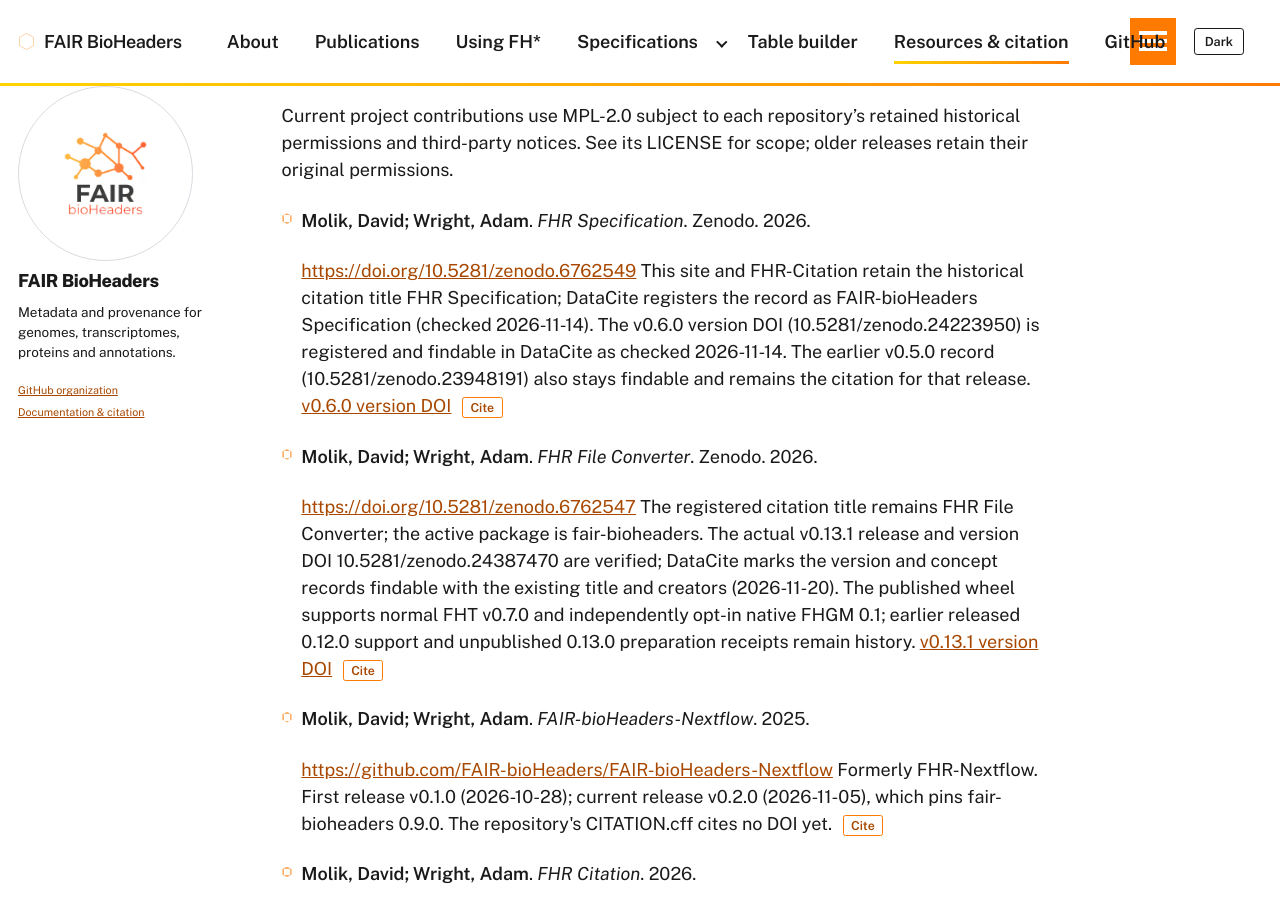
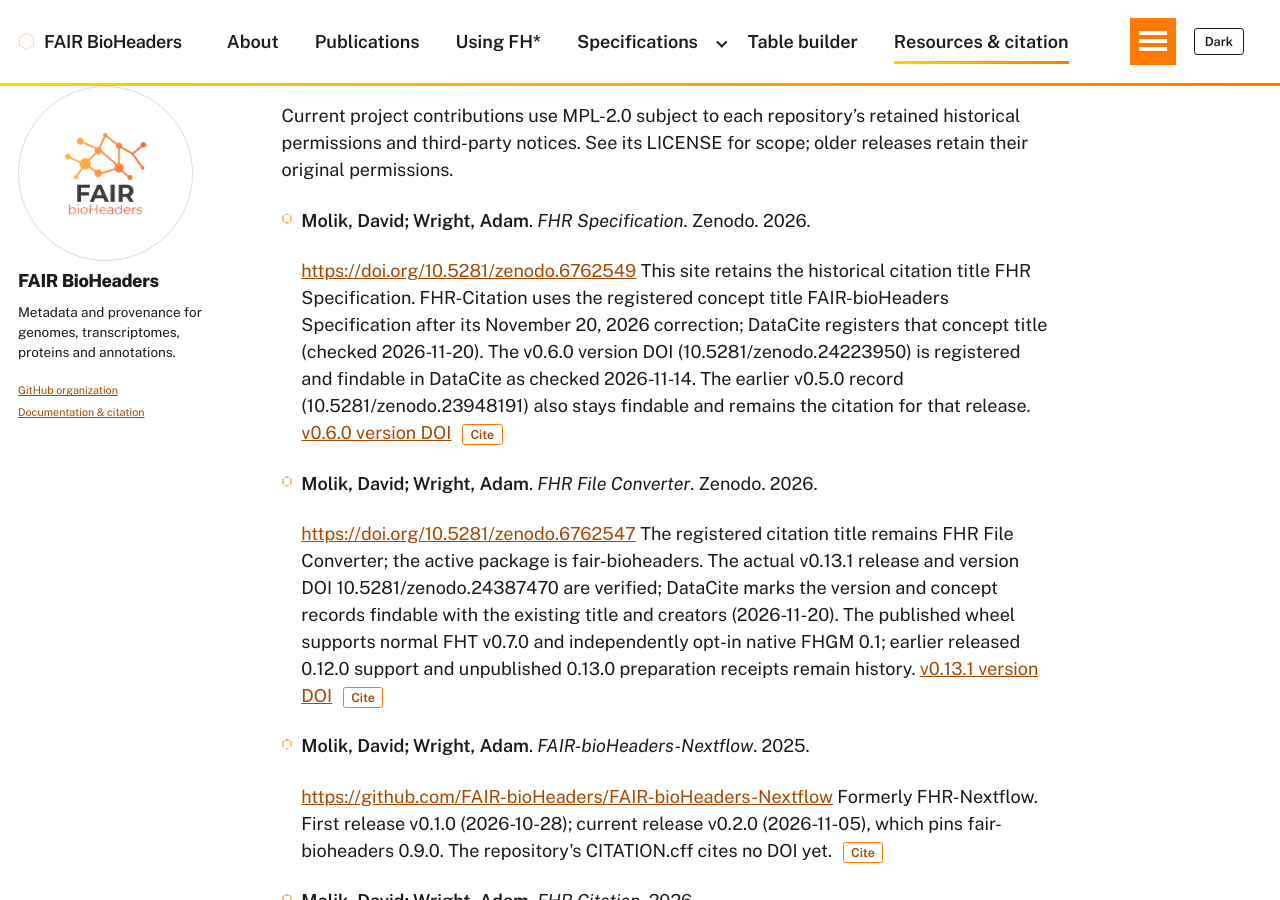
Before and after one commit to FAIR-bioHeaders/fair-bioheaders.github.io, a Jekyll site: the page built from _pages/resources.md, in a window 1280 px wide and 900 px high, scrolled down 2138 px. Built offline with Jekyll 4.4.1, drawn with Linux system fonts in a browser that asks for light colours.

Commit message:
Align citation note with verified specification concept title

```diff
--- a/_data/references.yml
+++ b/_data/references.yml
@@ -155,7 +155,7 @@ FHR_Specification:
   doi: 10.5281/zenodo.6762549
   repository: https://github.com/FAIR-bioHeaders/FAIR-bioHeaders-Specification
   license: MPL-2.0
-  note: "This site and FHR-Citation retain the historical citation title FHR Specification; DataCite registers the record as FAIR-bioHeaders Specification (checked 2026-11-14). The v0.6.0 version DOI (10.5281/zenodo.24223950) is registered and findable in DataCite as checked 2026-11-14. The earlier v0.5.0 record (10.5281/zenodo.23948191) also stays findable and remains the citation for that release."
+  note: "This site retains the historical citation title FHR Specification. FHR-Citation uses the registered concept title FAIR-bioHeaders Specification after its November 20, 2026 correction; DataCite registers that concept title (checked 2026-11-20). The v0.6.0 version DOI (10.5281/zenodo.24223950) is registered and findable in DataCite as checked 2026-11-14. The earlier v0.5.0 record (10.5281/zenodo.23948191) also stays findable and remains the citation for that release."
 
 FHR_File_Converter:
   status: Published
```
